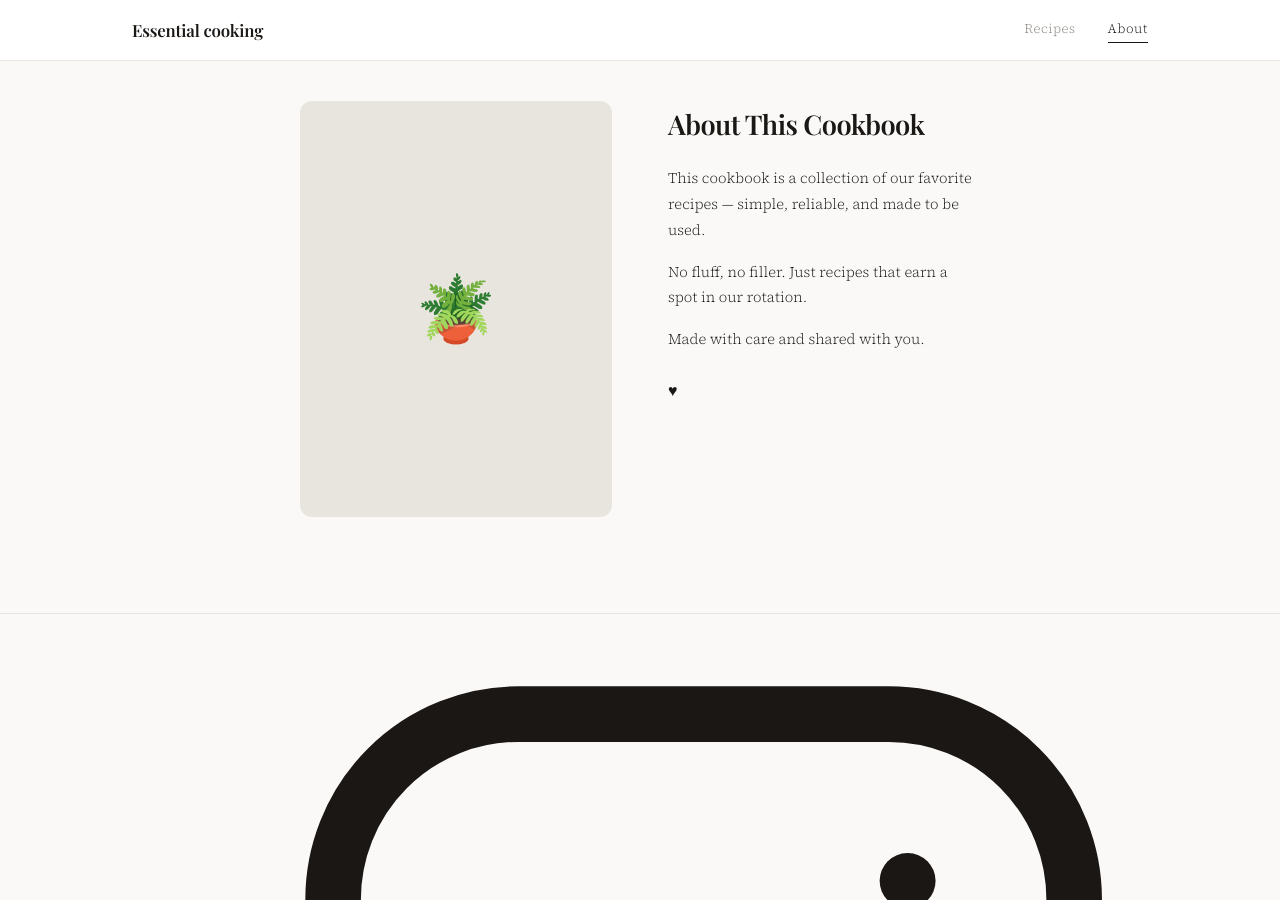
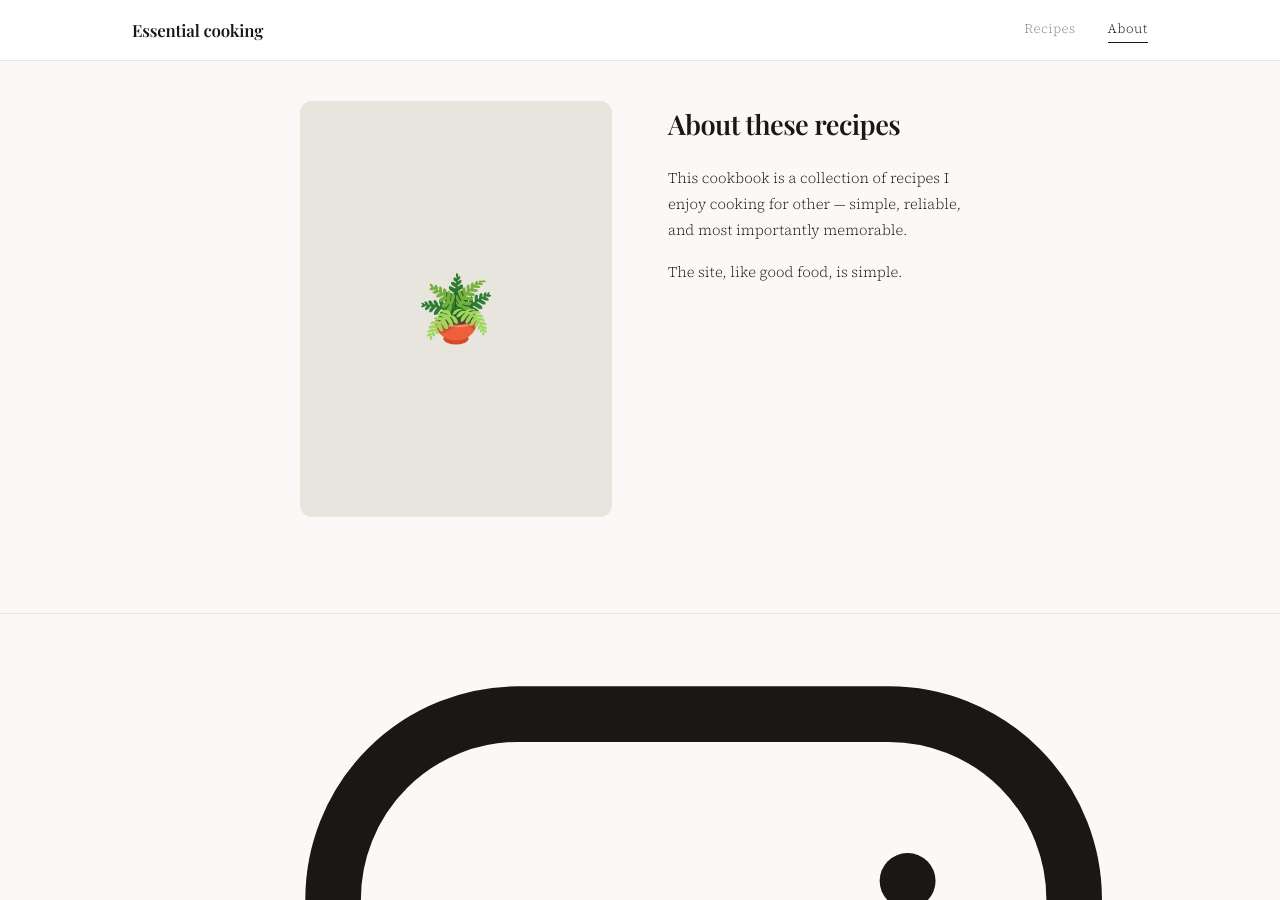
Before and after one commit to jensenrf/cookbook, a Jekyll site: the page built from about.md, in a window 1280 px wide and 900 px high. Built offline with Jekyll 4.4.1, drawn with Linux system fonts in a browser that asks for light colours; some web fonts are replaced.

Commit message:
Update about.md

```diff
--- a/about.md
+++ b/about.md
@@ -10,11 +10,9 @@ permalink: /about/
     <div class="about-img-placeholder">🪴</div>
 
     <div class="about-text">
-      <h1>About This Cookbook</h1>
-      <p>This cookbook is a collection of our favorite recipes — simple, reliable, and made to be used.</p>
-      <p>No fluff, no filler. Just recipes that earn a spot in our rotation.</p>
-      <p>Made with care and shared with you.</p>
-      <span class="heart">♥</span>
+      <h1>About these recipes</h1>
+      <p>This cookbook is a collection of recipes I enjoy cooking for other — simple, reliable, and most importantly memorable.</p>
+      <p>The site, like good food, is simple.</p>
     </div>
 
   </div>
```
